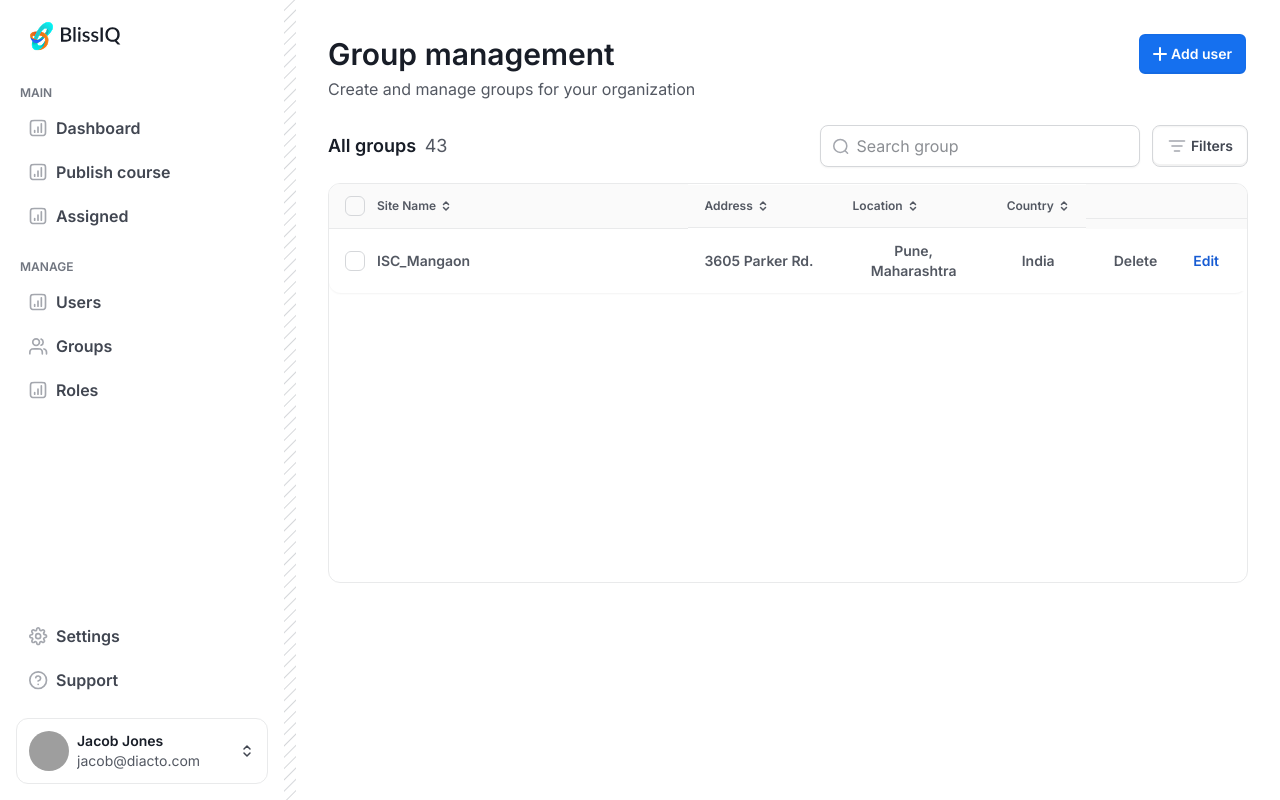
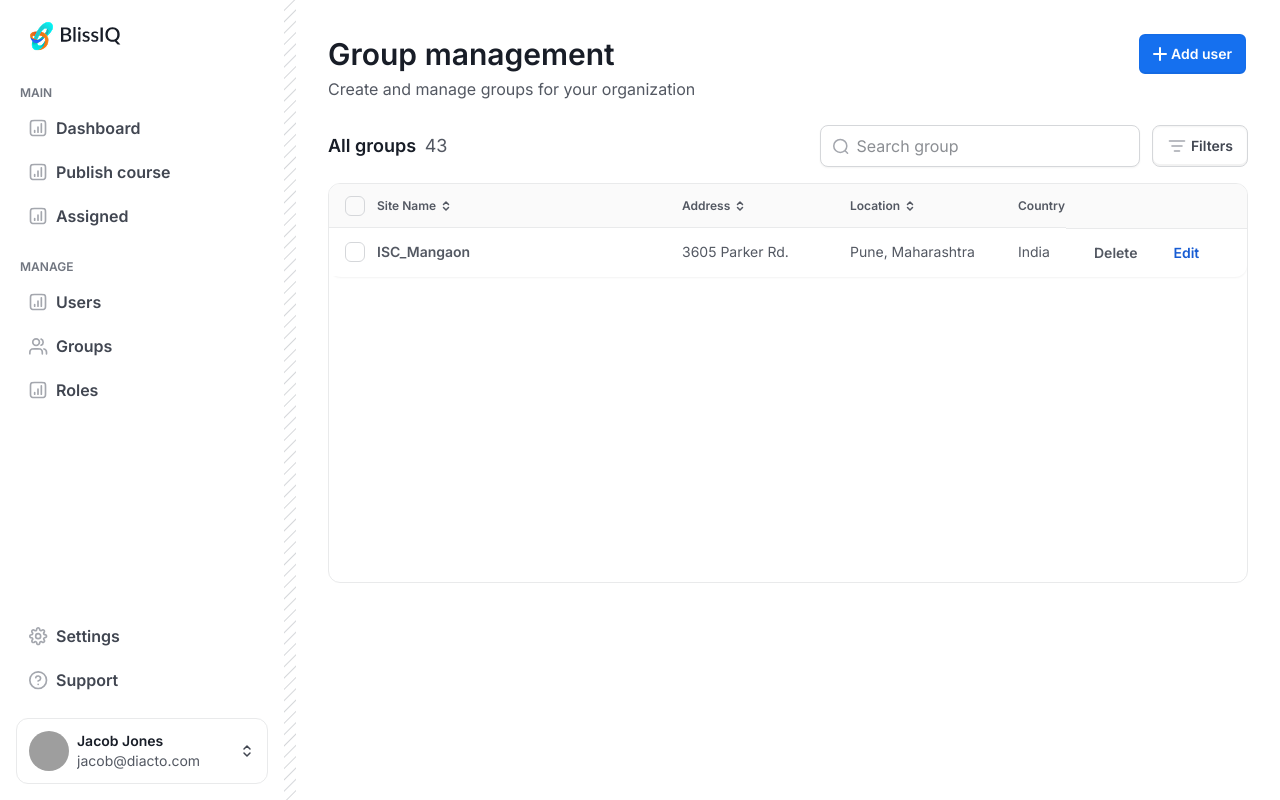
Before and after one commit to PrathamDave77/BlisIq, a React (Vite) app: page / in a window 1280 px wide. Built offline with nearby package versions, Linux system fonts and the light colour scheme; grey boxes are pictures that could not be loaded.

Commit message:
Fixed Site table

```diff
--- a/src/Base/Components/Tables/TableCell.jsx
+++ b/src/Base/Components/Tables/TableCell.jsx
@@ -8,7 +8,7 @@ import TableCellActions from './TableCellActions.jsx';
 import Button from '../Buttons/Button.jsx';
 
 const actions = cva(
-    `inline-flex flex-1 items-center gap-lg py-lg px-xl bg-bg-primary text-text-tertiary text-center font-family-body text-sm leading-sm`,
+    `inline-flex flex-1 items-center gap-lg py-lg px-xl bg-bg-primary text-text-tertiary text-center font-family-body text-sm leading-sm h-[48px]`,
     {
         variants: {
             variant: {
--- a/src/Base/Components/Tables/TableHeaderCell.jsx
+++ b/src/Base/Components/Tables/TableHeaderCell.jsx
@@ -7,7 +7,7 @@ import HeaderTable from './HeaderTable.jsx';
 import Checkbox from '../Checkbox/Checkbox.jsx';
 
 const cellstyles = cva(
-    `flex py-lg px-xl w-full items-center gap-lg border-b-[1px] border-b-border-secondary bg-bg-secondary self-stretch `,
+    `flex py-lg px-xl w-full h-[44px] items-center gap-lg border-b-[1px] border-b-border-secondary bg-bg-secondary self-stretch `,
     {
         variants:{
             variant:{
--- a/src/Base/Components/Tables/Tables.jsx
+++ b/src/Base/Components/Tables/Tables.jsx
@@ -120,26 +120,26 @@ export const SiteManagementTables = ({ title, isCheckbox, Text, isAvatar, size,
     <div className="flex flex-1 flex-col h-full w-full items-start rounded-xl bg-white shadow-xs">
       <Cardheader />
       <div className="flex w-full flex-col items-center self-stretch">
-        <table className="table-fixed">
+        <table className="table-fixed w-full border-collapse">
           <thead className="">
             <tr className=" w-full">
-              <th className="w-[437px]">
+              <th className="w-[337px]  p-0 text-left">
                 <TableHeaderCell title="Site Name" isCheckbox={true} Text isarrowSelectorVertical /></th>
-              <th className=" w-[168px]"><TableHeaderCell title="Address" isCheckbox={false} Text isarrowSelectorVertical /></th>
-              <th className="w-[168px]"><TableHeaderCell title="Location" isCheckbox={false} Text isarrowSelectorVertical /></th>
-              <th className=" w-[64px] "> <TableHeaderCell title="Country" isCheckbox={false} Text isarrowSelectorVertical /></th>
-              <th className=" bg-bg-secondary"><TableHeaderCell title="" isCheckbox={false} Text /></th>
+              <th className=" w-[168px] p-0 text-left"><TableHeaderCell title="Address" isCheckbox={false} Text isarrowSelectorVertical /></th>
+              <th className="w-[168px] p-0 text-left"><TableHeaderCell title="Location" isCheckbox={false} Text isarrowSelectorVertical /></th>
+              <th className=" w-[64px] p-0 text-left"> <TableHeaderCell title="Country" isCheckbox={false} Text isarrowSelectorVertical /></th>
+              <th className="py-lg px-xl bg-bg-secondary border-border-secondary border-b"></th>
             </tr>
           </thead>
 
           <tbody className="">
-            <tr className="w-full border-px border-b-border-secondary text-text-primary font-semibold">
-              <td className="w-[437px] text-left">
+            <tr className="w-full border-px border-b-border-secondary text-text-primary">
+              <td className="w-[337px] font-semibold p-0 text-left">
                 <TableCell children="ISC_Mangaon" credentials={false} istableaction={true} /></td>
-              <td className="w-[168px] text-left"><TableCell children="3605 Parker Rd." /></td>
-              <td className="w-[168px]  text-left"><TableCell children="Pune, Maharashtra" /></td>
-              <td className="w-[64px]  self-stretch"><TableCell children="India" /></td>
-              <td className=""><TableCell isAction={true} /></td>
+              <td className="w-[168px] text-left p-0 text-left"><TableCell children="3605 Parker Rd." /></td>
+              <td className="w-[168px] text-left p-0 text-left whitespace-nowrap"><TableCell children="Pune, Maharashtra" /></td>
+              <td className="w-[64px]  self-stretch p-0 text-left"><TableCell children="India" /></td>
+              <td className="p-0 text-left"><TableCell isAction={true} /></td>
             </tr>
           </tbody>
         </table>
```
